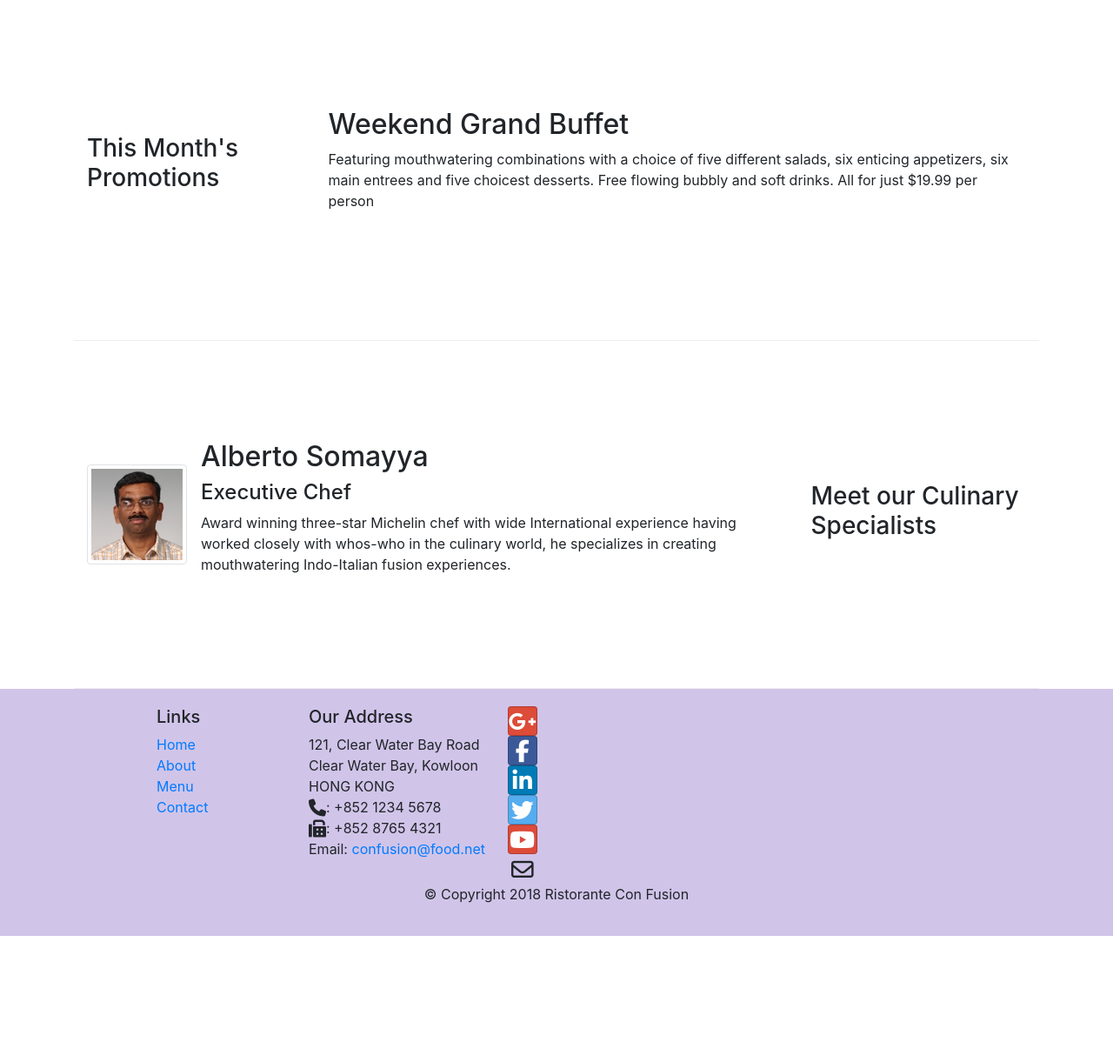
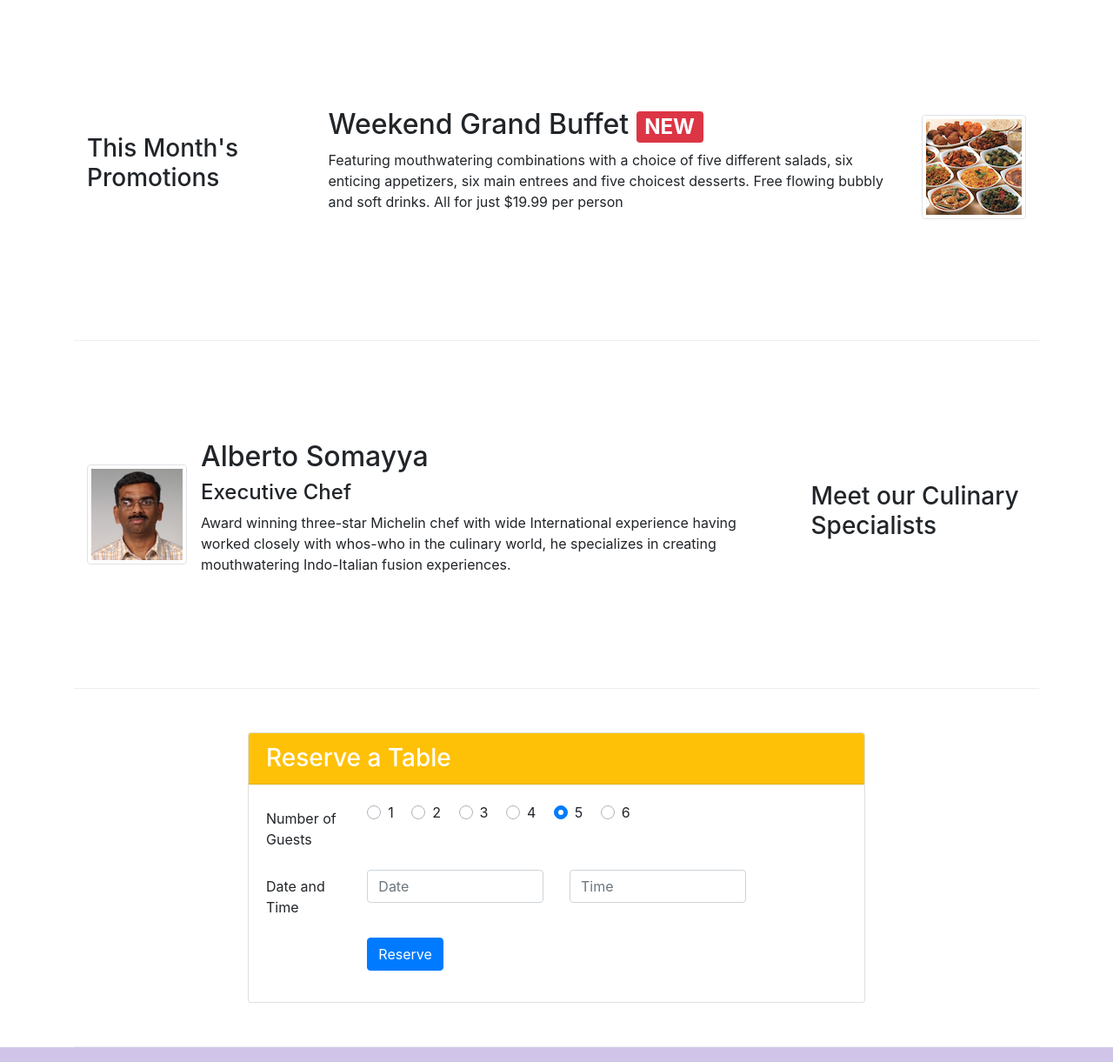
Before and after one commit to federico7marroquin/Bootstrap, a plain HTML site: page index.html in a window 1280 px wide. Shown: the part 760-1981 px from the top of the page at 87% size. Before the commit the page ends 1836 px from the top, so only its background shows below. Drawn offline with nearby package versions, Linux system fonts and the light colour scheme.

Commit message:
assignment 2

```diff
--- a/index.html
+++ b/index.html
@@ -47,8 +47,11 @@
                     <p>We take inspiration from the World's best cuisines, and create a unique fusion experience. Our
                         lipsmacking creations will tickle your culinary senses!</p>
                 </div>
-                <div class="col-12 col-sm align-self-center">
+                <div class="col-12 col-sm-3 align-self-center">
                     <img src="img/logo.png" alt="logo" class="img-fluid">
+                </div>
+                <div class="col-12 col-sm-3 align-self-center">
+                    <button type="submit" onclick="document.getElementById('card').scrollIntoView();" class="btn btn-warning btn-block">Reserve Table</button>
                 </div>
             </div>
         </div>
@@ -63,8 +66,10 @@
                 <div class="media">
                     <img class="d-flex mr-3 img-thumbnail align-self-center" src="img/uthappizza.png" alt="Uthappizza">
                     <div class="media-body">
-                        <h2 class="mt-0">Uthappizza <span class="badge badge-danger">HOT</span > <span class="badge badge-pill badge-secondary">$4.99</span></h2>
-                        <p class="d-none d-sm-block">A unique combination of Indian Uthappam (pancake) and Italian pizza,
+                        <h2 class="mt-0">Uthappizza <span class="badge badge-danger">HOT</span> <span
+                                class="badge badge-pill badge-secondary">$4.99</span></h2>
+                        <p class="d-none d-sm-block">A unique combination of Indian Uthappam (pancake) and Italian
+                            pizza,
                             topped
                             with Cerignola olives,
                             ripe vine cherry tomatoes, Vidalia onion, Guntur chillies and Buffalo Paneer.</p>
@@ -80,11 +85,18 @@
                 <h3>This Month's Promotions</h3>
             </div>
             <div class="col col-sm col-md">
-                <h2>Weekend Grand Buffet</h2>
-                <p class="d-none d-sm-block"> Featuring mouthwatering combinations with a choice of five different
-                    salads, six enticing appetizers,
-                    six main entrees and five choicest desserts. Free flowing bubbly and soft drinks. All for just
-                    $19.99 per person </p>
+                <div class="media">
+                    <img class=" order-last d-flex ml-3 img-thumbnail align-self-center" src="img/buffet.png" alt="Uthappizza">
+                    <div class="media-body">
+                        <h2>Weekend Grand Buffet <span class="badge badge-danger">NEW</span></h2>
+                        <p class="d-none d-sm-block"> Featuring mouthwatering combinations with a choice of five
+                            different
+                            salads, six enticing appetizers,
+                            six main entrees and five choicest desserts. Free flowing bubbly and soft drinks. All for
+                            just
+                            $19.99 per person </p>
+                    </div>
+                </div>
             </div>
         </div>
 
@@ -98,7 +110,8 @@
                     <div class="media-body">
                         <h2>Alberto Somayya</h2>
                         <h4>Executive Chef</h4>
-                        <p class="d-none d-sm-block">Award winning three-star Michelin chef with wide International experience
+                        <p class="d-none d-sm-block">Award winning three-star Michelin chef with wide International
+                            experience
                             having worked closely with
                             whos-who in the culinary world, he specializes in creating mouthwatering Indo-Italian fusion
                             experiences. </p>
@@ -107,6 +120,69 @@
 
 
             </div>
+        </div>
+        <div class="row row-content justify-content-center" id="card">
+            <div class="col-12 col-sm-8">
+                <div class="card">
+                    <h3 class="card-header bg-warning text-white">Reserve a Table</h3>
+                    <div class="card-body">
+                        <form action="">
+                            <div class="form-group row">
+                                <label for="guestsid" class="col-12 col-sm-2 col-form-label">Number of Guests</label>
+                                <div class="col-12 col-sm-10">
+                                    <div class="custom-control custom-radio custom-control-inline">
+                                        <input type="radio" id="customRadio1" name="customRadio"
+                                            class="custom-control-input" checked>
+                                        <label class="custom-control-label" for="customRadio1">1</label>
+                                    </div>
+                                    <div class=" custom-control custom-radio custom-control-inline">
+                                        <input type="radio" id="customRadio2" name="customRadio"
+                                            class="custom-control-input">
+                                        <label class="custom-control-label" for="customRadio2">2</label>
+                                    </div>
+                                    <div class=" custom-control custom-radio custom-control-inline">
+                                        <input type="radio" id="customRadio3" name="customRadio"
+                                            class="custom-control-input" checked>
+                                        <label class="custom-control-label" for="customRadio3">3</label>
+                                    </div>
+                                    <div class=" custom-control custom-radio custom-control-inline">
+                                        <input type="radio" id="customRadio4" name="customRadio"
+                                            class="custom-control-input">
+                                        <label class="custom-control-label" for="customRadio4">4</label>
+                                    </div>
+                                    <div class=" custom-control custom-radio custom-control-inline">
+                                        <input type="radio" id="customRadio5" name="customRadio"
+                                            class="custom-control-input" checked>
+                                        <label class="custom-control-label" for="customRadio5">5</label>
+                                    </div>
+                                    <div class=" custom-control custom-radio custom-control-inline">
+                                        <input type="radio" id="customRadio6" name="customRadio"
+                                            class="custom-control-input">
+                                        <label class="custom-control-label" for="customRadio6">6</label>
+                                    </div>
+                                </div>
+
+                            </div>
+                            <div class="form-group row">
+                                <label for="guestsid" class="col-12 col-sm-2 col-form-label">Date and Time</label>
+                                <div class="col-12 col-sm-4">
+                                    <input type="number" class="form-control" id="date" name="fate" placeholder="Date">
+                                </div>
+                                <div class="col-12 col-sm-4">
+                                    <input type="number" class="form-control" id="time" name="time" placeholder="Time">
+                                </div>
+                            </div>
+                            <div class="form-group row">
+                                <div class="offset-md-2 col-sm-10">
+                                    <button type="submit" class="btn btn-primary">Reserve</button>
+                                </div>
+                            </div>
+
+                        </form>
+                    </div>
+                </div>
+            </div>
+
         </div>
     </div>
 
```
